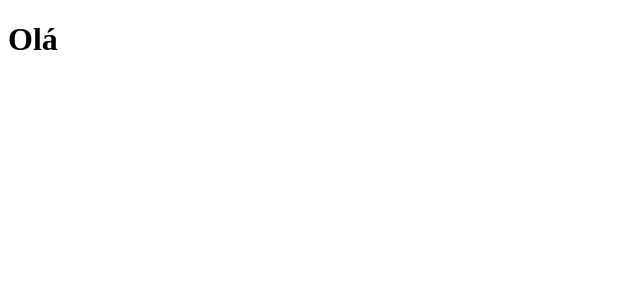
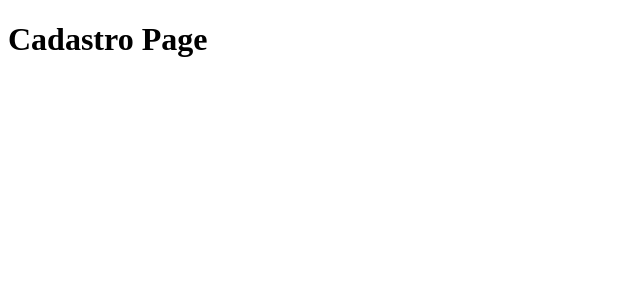
Before and after one commit to BrunoReCarmo/Crud-Energizou, a React (Create React App) app in the folder client/: page /cadastro in a window 1280 px wide. Shown: the top 300 px of the page, without its empty margins (0-640 px from the left). Built offline with nearby package versions, Linux system fonts and the light colour scheme.

Commit message:
Frontend: Criando múltiplas rotas (#9)

```diff
--- a/client/package.json
+++ b/client/package.json
@@ -8,6 +8,7 @@
     "@testing-library/user-event": "^13.5.0",
     "react": "^18.2.0",
     "react-dom": "^18.2.0",
+    "react-router-dom": "^6.18.0",
     "react-scripts": "5.0.1",
     "tsconfig": "^7.0.0",
     "web-vitals": "^2.1.4"
--- a/client/src/App.js
+++ b/client/src/App.js
@@ -1,9 +1,18 @@
-import React from 'react'
+import React from "react";
+import { Home, Cadastro } from "./pages";
+import { BrowserRouter as Router, Route, Routes } from "react-router-dom";
 
 function App() {
   return (
-<h1>Olá</h1>
-  )
+    <>
+      <Router>
+        <Routes>
+          <Route path="/" element={<Home />} />
+          <Route path="/cadastro" element={<Cadastro />} />
+        </Routes>
+      </Router>
+    </>
+  );
 }
 
-export default App
+export default App;
--- /dev/null
+++ b/client/src/pages/Cadastro.jsx
@@ -0,0 +1,11 @@
+import React from 'react'
+
+function Cadastro() {
+  return (
+    <div>
+      <h1>Cadastro Page</h1>
+    </div>
+  )
+}
+
+export default Cadastro;
--- /dev/null
+++ b/client/src/pages/HomePage.jsx
@@ -0,0 +1,9 @@
+import React from 'react'
+
+function Home() {
+  return (
+    <h1>Home Page</h1>
+  )
+}
+
+export default Home;
--- /dev/null
+++ b/client/src/pages/index.ts
@@ -0,0 +1,7 @@
+import Home from "./HomePage";
+import Cadastro from "./Cadastro";
+
+export {
+    Home,
+    Cadastro
+}
```
Also changed, not shown: 1 other file (tests, documents, lock files or other folders).
